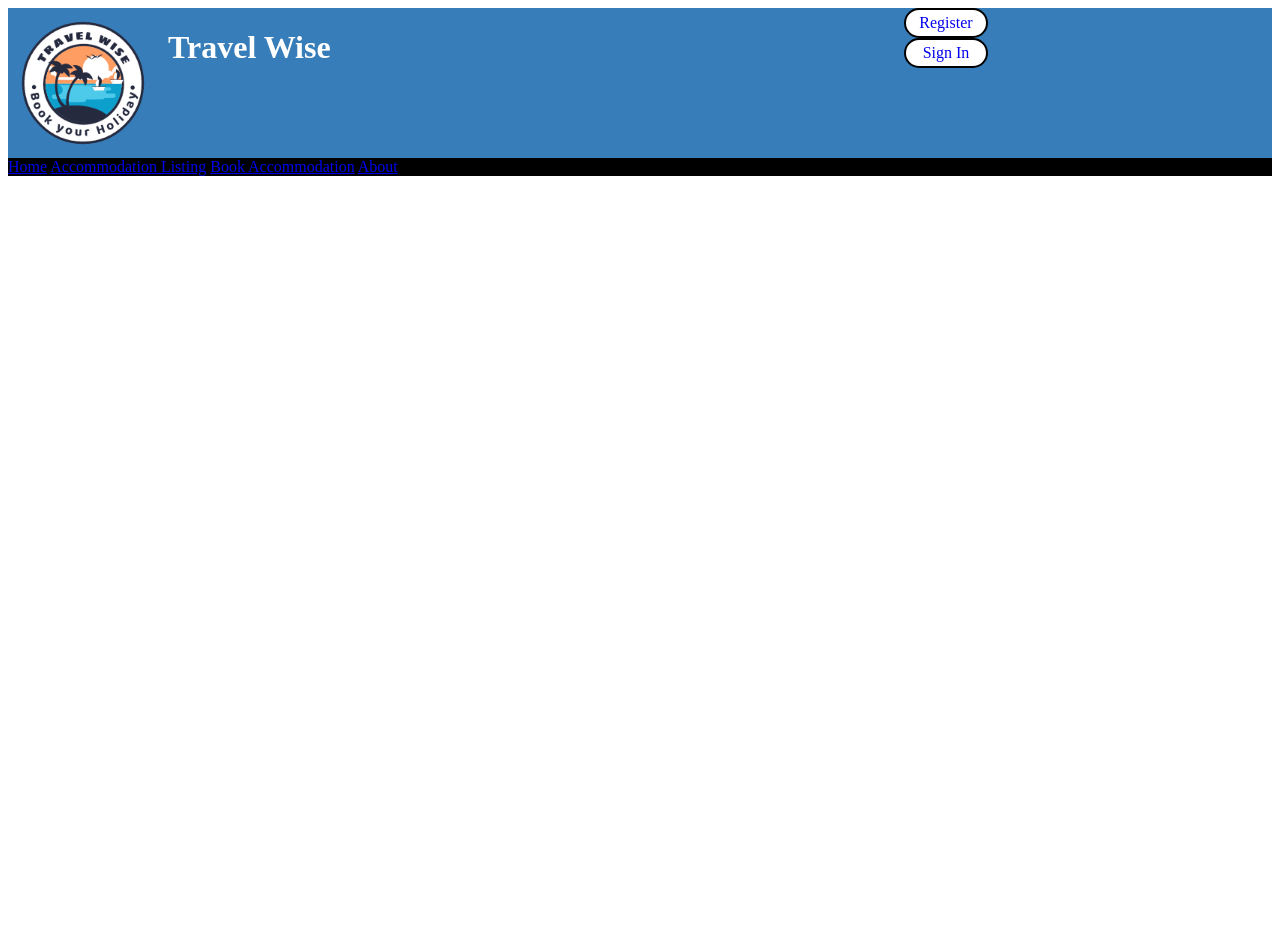
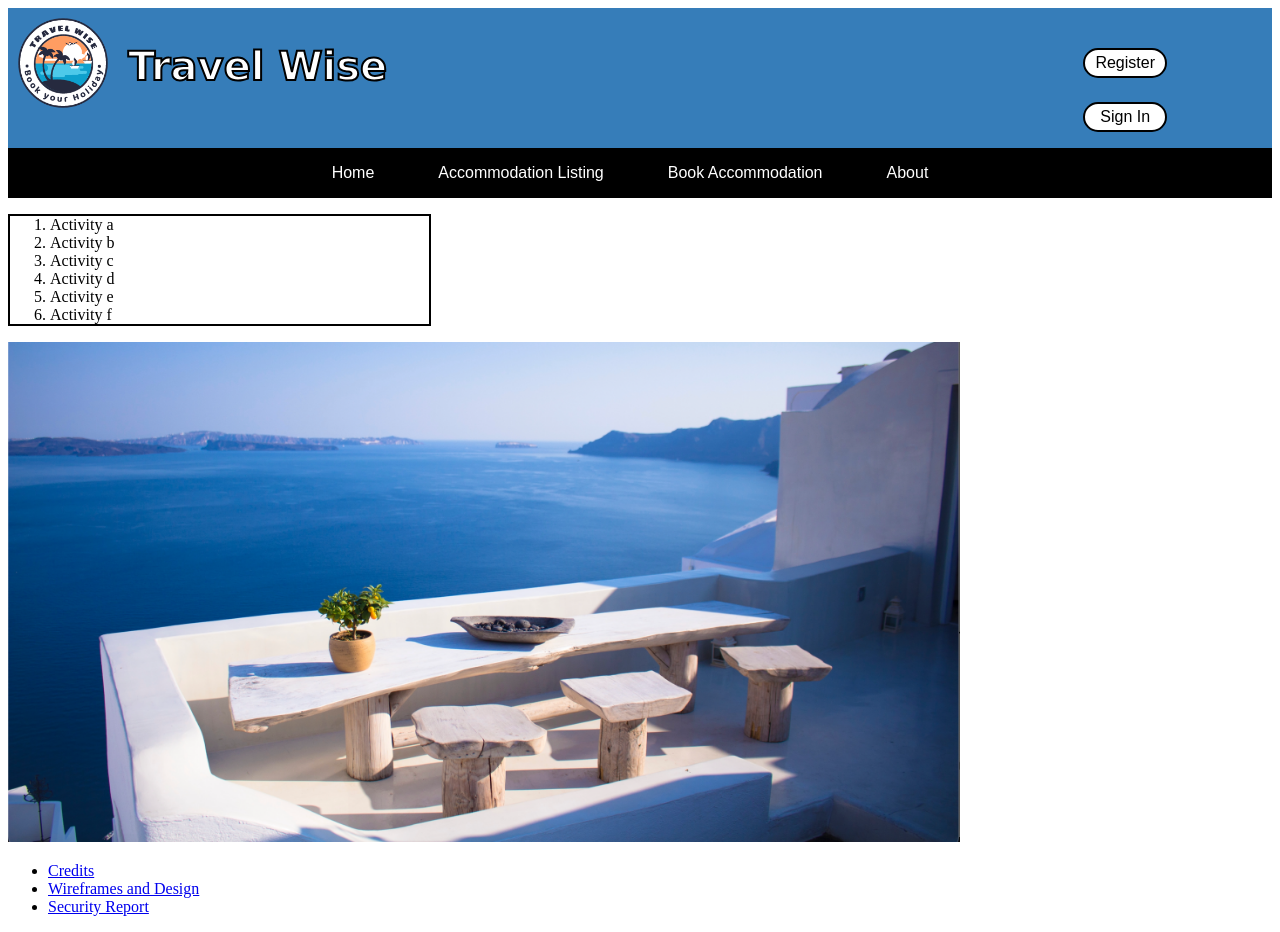
Before and after one commit to EM-src/Holiday_Booking_Website_Uni_Project, a PHP site: page /assets/content/home.html in a window 1280 px wide. Before the commit the page ends 176 px from the top, so only its background shows below. Run offline with PHP 8.4, Linux system fonts and the light colour scheme.

Commit message:
Further home page style and elements

```diff
--- a/assets/content/home.html
+++ b/assets/content/home.html
@@ -13,17 +13,41 @@
 
         <!--Navigation links for the main functionalities-->
         <nav>
-            <a href="home.html">Home</a>
-            <a href="accommodationListing.php">Accommodation Listing</a>
-            <a href="bookAccommodation.html">Book Accommodation</a>
-            <a href="about.html">About</a>
+            <ul>
+                <li><a href="home.html">Home</a></li>
+                <li><a href="accommodationListing.php">Accommodation Listing</a></li>
+                <li><a href="bookAccommodation.html">Book Accommodation</a></li>
+                <li><a href="about.html">About</a></li>
+            </ul>
         </nav>
 
         <!--Sign in and Register links-->
         <div id="logIn">
-            <a href="register.php">Register</a>
-            <a href="signIn.php">Sign In</a>
+            <ul>
+                <li><a href="register.php">Register</a></li>
+                <li><a href="signIn.php">Sign In</a></li>
+            </ul>
         </div>
      </header>
+    <main>
+        <ol class="activities">
+            <li>Activity a</li>
+            <li>Activity b</li>
+            <li>Activity c</li>
+            <li>Activity d</li>
+            <li>Activity e</li>
+            <li>Activity f</li>
+        </ol>
+        <img src="/Users/manosmarketos/Desktop/NU-CSAI/PE7045-Secure Web Development/Final Assignment/PE7045-Secure_Web_Development-FA/assets/images/island.png" alt="island"/>
+    </main>
+    <footer>
+        <div>
+            <ul>
+                <li><a href="credits.html">Credits</a></li>
+                <li><a href="wrfms.html">Wireframes and Design</a></li>
+                <li><a href="securityReport.html">Security Report</a></li>
+            </ul>
+        </div>
+    </footer>
 </body>
 </html>
--- a/assets/stylesheets/styles.css
+++ b/assets/stylesheets/styles.css
@@ -7,7 +7,7 @@ header {
 .headerGrid {
     display: grid;
     grid-template-rows: auto auto auto;
-    grid-template-columns: 160px 2fr 1fr;
+    grid-template-columns: 120px 4fr 1fr;
     grid-template-areas:
         "img h1 div"
         "nav nav nav"
@@ -15,31 +15,79 @@ header {
 
 img {
     grid-area: img;
-    width: 150px;
-    height: 150px;
+    width: 110px;
+    height: 110px;
  }
 
  h1 {
     grid-area: h1;
     color: #FFFFFF;
-
+    text-align: left;
+    padding-top: 0.20em;
+    -webkit-text-stroke: 2px black; /*REF***https://stackoverflow.com/questions/2570972/css-font-border*/
+    font-size: 2.5em;
+    /*font-family: Impact, Haettenschweiler, 'Arial Narrow Bold', sans-serif;*/
+    /*font-family: Copperplate;*/
+    font-family: Verdana, Geneva, Tahoma, sans-serif;
   }
 
 #logIn a {
     grid-area: div;
+    font-family: Arial, Helvetica, sans-serif;
     text-decoration: none;
     text-align: center;
     padding-top: 0.25em;
     padding-bottom: 0.25em;
     background: #FFFFFF;
+    color: #000000;
     display: block;
     border-radius: 25px;
     border: 2px solid #000000;
     width: 5em;
+}
 
+#logIn a:hover{
+  color: #800080;
+  text-decoration: underline;
+}
+
+#logIn li {
+  grid-area: div;
+  display: inline-block;
+  padding-top: 1.5em;
+  padding-right: 15px;
 }
 
 nav {
     grid-area: nav;
     background-color: #000000;
+    text-align: center;
+    text-decoration: none;
 }
+
+nav li {
+  display: inline-block;
+  padding-right: 60px;
+}
+
+nav a {
+  color: #FFFFFF;
+  text-decoration: none;
+  font-family: Arial, Helvetica, sans-serif;
+}
+
+nav a:hover {
+  color: #800080;
+  text-decoration: underline;
+}
+
+main img {
+  height: 500px;
+  width: 952px;
+}
+
+.activities {
+  float: left;
+  width: 30%;
+  border: 2px solid #000000;
+}
```
Also changed, not shown: assets/content/credits.html (added), assets/content/securityReport.html (added), assets/content/wrfms.html (added), 2 other files.
